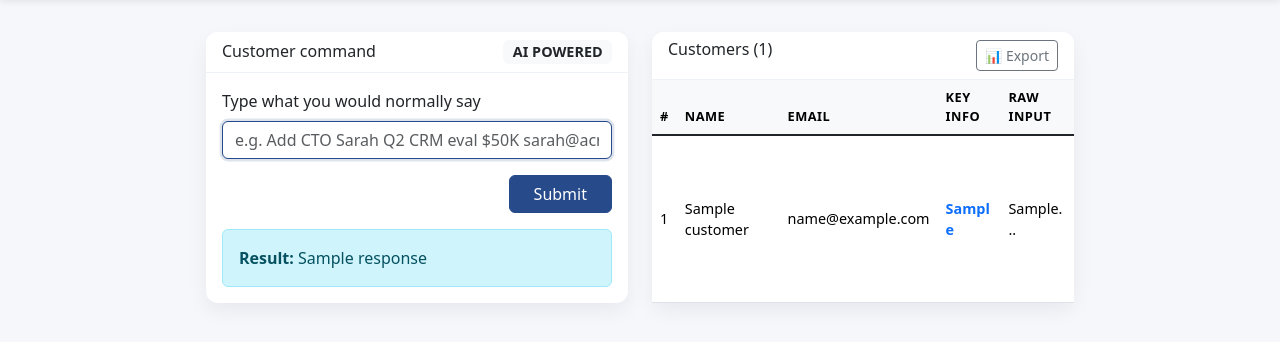
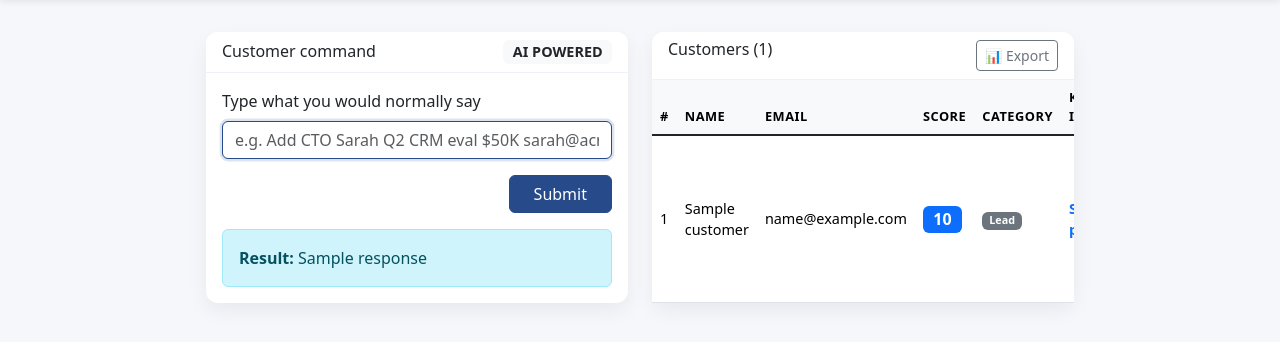
Before and after one commit to arina-bolkunova/ai-customer-manager, a Flask app: template templates/index.html in a window 1280 px wide. Shown: the part 83-425 px from the top of the page. Run offline with Flask 3, Linux system fonts and the light colour scheme; the template is opened without the code that fills it: most values are stand-ins (such as "Sample title", 1, 10 or a date in 2020).

Commit message:
feat:category/score

````diff
--- a/main.py
+++ b/main.py
@@ -2,6 +2,7 @@ from flask import Flask, request, render_template
 import google.generativeai as genai
 import json
 import os
+import re
 
 api_key = os.getenv("API_KEY")
 genai.configure(api_key=api_key)
@@ -10,37 +11,76 @@ model = genai.GenerativeModel("gemini-2.0-flash-exp")
 customers = {}
 
 
+def calculate_lead_score(raw_input):
+    """Intelligent lead scoring based on business signals"""
+    score = 80  # Base score
+
+    raw_lower = raw_input.lower()
+
+    # HIGH VALUE TITLES (+15-25 points)
+    exec_titles = ['cto', 'cfo', 'cio', 'vp', 'director', 'head', 'chief', 'president', 'founder',
+                   'owner']
+    senior_count = sum(1 for title in exec_titles if title in raw_lower)
+    if senior_count >= 2:
+        score += 25
+    elif senior_count == 1:
+        score += 15
+
+    # PREMIUM DOMAINS (+10-20 points)
+    premium_domains = ['enterprise', 'corp', 'inc', 'io', 'co', 'tech']
+    gmail_count = raw_lower.count('@gmail')
+    company_count = sum(1 for domain in premium_domains if domain in raw_lower)
+    if company_count > 0:
+        score += 15
+    elif gmail_count == 0:
+        score += 10  # Assume business email
+
+    # BUY INTENT (+20 points)
+    buy_signals = ['ready to buy', 'want to purchase', 'need now', 'urgent', 'budget', 'approved']
+    intent_count = sum(1 for signal in buy_signals if signal in raw_lower)
+    score += intent_count * 10
+
+    # TIMELINE (+10-15 points)
+    timeline_signals = ['q1', 'q2', 'q3', 'q4', 'next month', 'this quarter']
+    if any(signal in raw_lower for signal in timeline_signals):
+        score += 12
+
+    # BUDGET MENTIONS (+15 points)
+    if re.search(r'\$\s*\d+[kkm]?\b', raw_input, re.IGNORECASE):
+        score += 15
+
+    # CAP score at 100
+    return min(score, 100)
+
+
+def get_category(score):
+    """Convert score to business category"""
+    if score >= 95:
+        return "Platinum"
+    elif score >= 85:
+        return "Gold"
+    else:
+        return "Lead"
+
+
 def extract_key_info(raw_input):
+    """Extract business-critical info"""
     try:
-        extract_prompt = f"""From this raw customer input, extract the MOST BUSINESS-CRITICAL
-        information.
-
-Look for ANY of these (in order of importance):
-1. READY TO BUY signals ("ready to buy", "want to purchase", "need now")
-2. Budgets ($50K, $100k, 50 thousand)
-3. Timelines (Q1, Q2, next month, urgent)
-4. Projects (CRM eval, migration, RFP)
-5. Decision maker titles (CTO wants, VP approved)
-
-Input: "{raw_input}"
-
-Return ONLY the most important business detail as short phrase, or "N/A".
+        extract_prompt = f"""From: "{raw_input}"
+Extract ONLY most business-critical info (buy signals, budget, timeline, project).
+Return short phrase or "N/A".
 
 Examples:
-"ready to buy now" → "ready to buy"
-"Add CTO Sarah Q2 $50K" → "Q2 $50K"
-"VP Mike needs CRM urgent" → "urgent CRM need"
-"John just browsing" → "N/A"
-
-→ """
+"ready to buy" → "ready to buy"
+"Q2 $50K CRM" → "Q2 $50K CRM"
+"CTO urgent" → "urgent" """
 
         extract_response = model.generate_content(extract_prompt)
         key_info = extract_response.text.strip()
         if key_info.startswith('```'): key_info = key_info[3:]
         if key_info.endswith('```'): key_info = key_info[:-3:]
         key_info = key_info.strip().replace('"', '').replace('\n', ' ')
-
-        return key_info if len(key_info) > 2 else "N/A"
+        return key_info if len(key_info) > 3 else "N/A"
     except:
         return "N/A"
 
@@ -64,28 +104,30 @@ def agent_respond(gemini_text, prompt):
                 if name.lower() in customer["name"].lower():
                     deleted_email = email
                     break
-
             if deleted_email:
                 del customers[deleted_email]
                 return f"Customer '{name}' deleted successfully."
-            else:
-                return f"No customer found matching '{name}'."
+            return f"No customer found matching '{name}'."
 
-        else:  # add action
+        else:  # add
             email = data["email"]
             if email in customers:
                 return f"Customer {name} already exists."
 
-            # Extract key business info with Gemini
+            # CALCULATE INTELLIGENT SCORE
+            score = calculate_lead_score(prompt)
+            category = get_category(score)
             key_info = extract_key_info(prompt)
 
             customers[email] = {
                 "name": name,
                 "email": email,
                 "raw_input": prompt,
-                "key_info": key_info  # NEW: AI-extracted business intel
+                "key_info": key_info,
+                "score": score,  # NEW: 0-100 lead score
+                "category": category  # NEW: Lead/Gold/Platinum
             }
-            return f"Customer {name} added successfully."
+            return f"Customer {name} added (Score: {score}/{category})."
 
     except Exception as e:
         print("PARSE ERROR:", e)
@@ -100,20 +142,8 @@ def index():
     response_text = ""
     if request.method == "POST":
         prompt = request.form["prompt"]
-        gemini_prompt = f"""Analyze this command and extract info.
-User said: "{prompt}"
-
-Return ONLY JSON with this exact structure:
-{{
-  "action": "add" or "delete",
-  "name": "customer full name",
-  "email": "customer email" (only for add)
-}}
-
-Examples:
-"Add John Doe john@acme.com" → {{"action": "add", "name": "John Doe", "email": "john@acme.com"}}
-"Delete John Doe" → {{"action": "delete", "name": "John Doe"}}
-"Remove Sarah" → {{"action": "delete", "name": "Sarah"}}"""
+        gemini_prompt = f"""Analyze: "{prompt}"
+Return ONLY JSON: {{"action": "add|delete", "name": "...", "email": "..."}}"""
 
         gemini_response = model.generate_content(gemini_prompt)
         gemini_text = gemini_response.text
--- a/templates/index.html
+++ b/templates/index.html
@@ -58,7 +58,7 @@
         </div>
       </div>
 
-      <!-- Customers card - LARGER TABLE WITH KEY INFO -->
+      <!-- Customers card - FULL FEATURES -->
       <div class="col-12 col-lg-6">
         <div class="card h-100">
           <div class="card-header d-flex justify-content-between">
@@ -74,8 +74,10 @@
                       <th scope="col">#</th>
                       <th scope="col">Name</th>
                       <th scope="col">Email</th>
-                      <th scope="col" style="max-width: 180px;">Key Info</th>
-                      <th scope="col" style="max-width: 250px;">Raw Input</th>
+                      <th scope="col">Score</th>
+                      <th scope="col">Category</th>
+                      <th scope="col" style="max-width: 160px;">Key Info</th>
+                      <th scope="col" style="max-width: 220px;">Raw Input</th>
                     </tr>
                   </thead>
                   <tbody class="table-group-divider">
@@ -84,11 +86,23 @@
                       <td>{{ loop.index }}</td>
                       <td>{{ c.name }}</td>
                       <td>{{ c.email }}</td>
-                      <td class="small fw-bold text-primary" style="max-width: 180px; word-break: break-word;" title="{{ c.key_info or '' }}">
-                        {{ (c.key_info or 'N/A')[:40] }}{% if c.key_info and c.key_info|length > 40 %}...{% endif %}
+                      <td>
+                        <span class="badge bg-primary fs-6">{{ c.score }}</span>
                       </td>
-                      <td class="small" style="max-width: 250px; word-break: break-word;" title="{{ c.raw_input or '' }}">
-                        {{ (c.raw_input or 'N/A')[:80] }}...
+                      <td>
+                        {% if c.category == 'Platinum' %}
+                          <span class="badge bg-warning text-dark fw-semibold">Platinum</span>
+                        {% elif c.category == 'Gold' %}
+                          <span class="badge bg-success fw-semibold">Gold</span>
+                        {% else %}
+                          <span class="badge bg-secondary fw-semibold">Lead</span>
+                        {% endif %}
+                      </td>
+                      <td class="small fw-bold text-primary" style="max-width: 160px; word-break: break-word;" title="{{ c.key_info or '' }}">
+                        {{ (c.key_info or 'N/A')[:35] }}{% if c.key_info and c.key_info|length > 35 %}...{% endif %}
+                      </td>
+                      <td class="small" style="max-width: 220px; word-break: break-word;" title="{{ c.raw_input or '' }}">
+                        {{ (c.raw_input or 'N/A')[:70] }}...
                       </td>
                     </tr>
                     {% endfor %}
````
